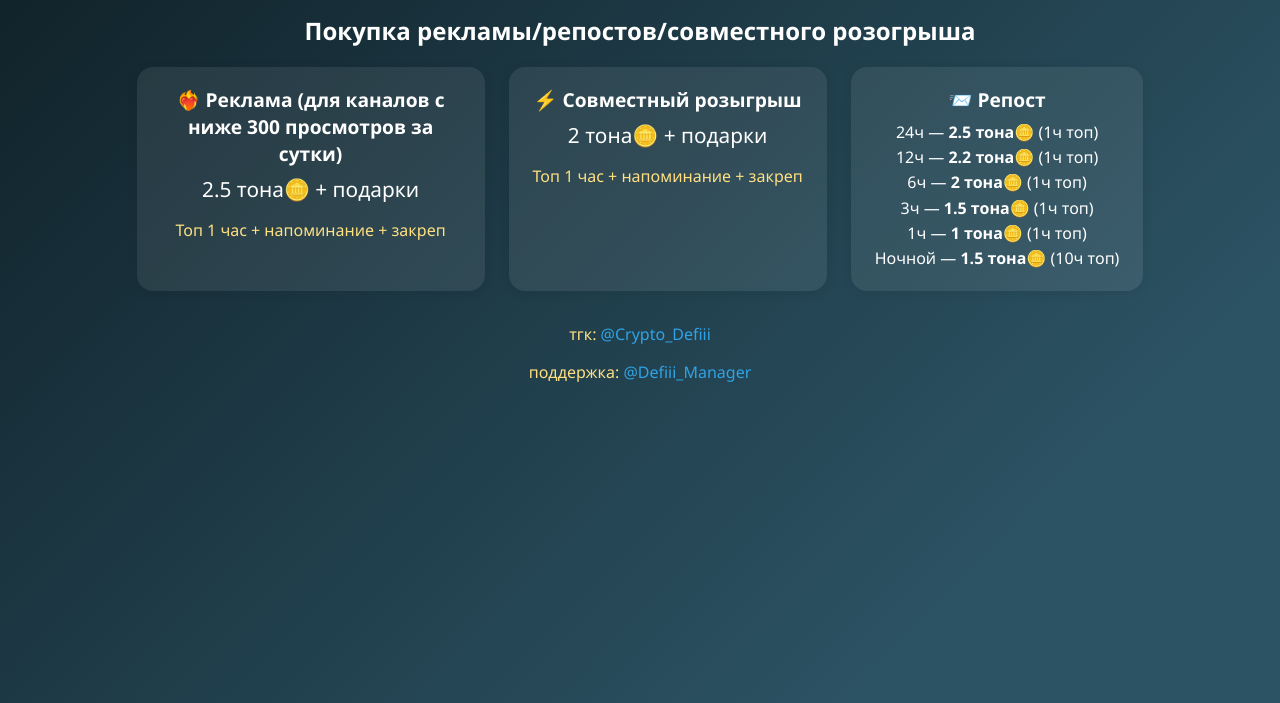
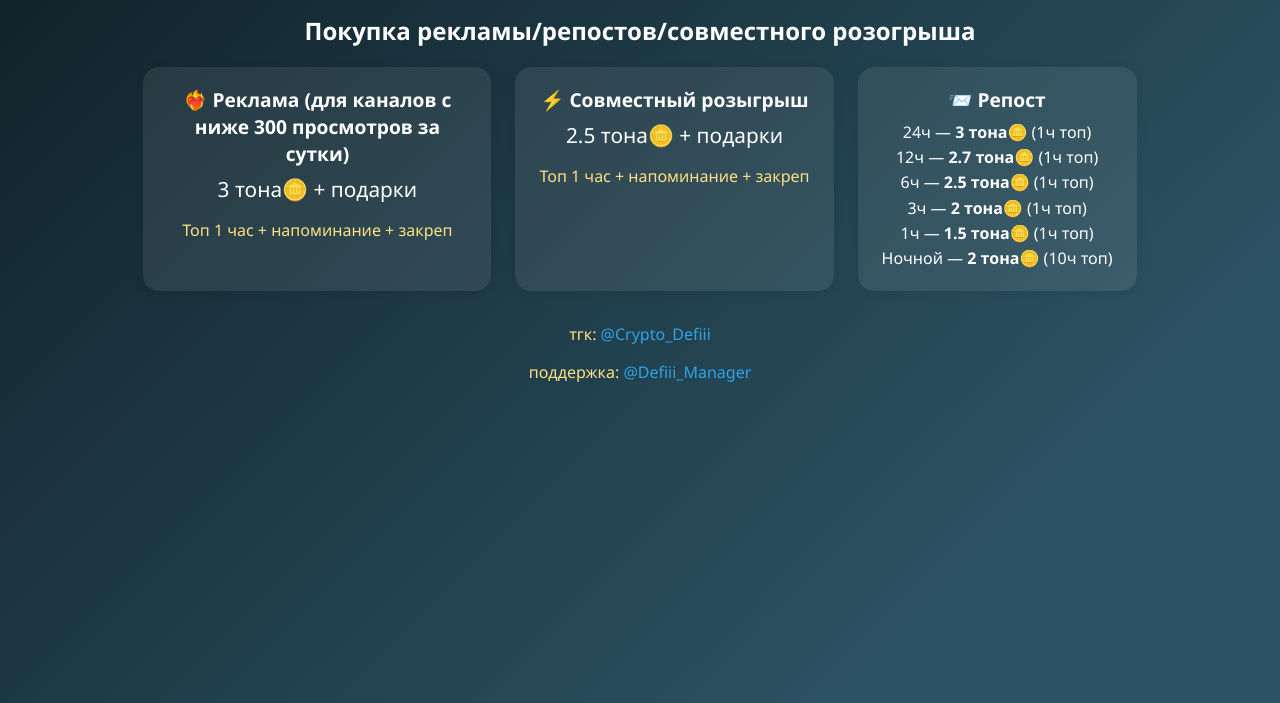
Before and after one commit to Ik4rCat/Defiii-site, a plain HTML site: page index.html in a window 1280 px wide. Shown: the part 97-800 px from the top of the page. Drawn offline with Linux system fonts and the light colour scheme.

Commit message:
Update index.html

```diff
--- a/index.html
+++ b/index.html
@@ -155,23 +155,23 @@
         <section class="price-list">
             <div class="card">
                 <h2>❤️‍🔥 Реклама (для каналов с ниже 300 просмотров за сутки)</h2>
-                <p class="price">2.5 тона🪙 + подарки</p>
+                <p class="price">3 тона🪙 + подарки</p>
                 <p class="desc">Топ 1 час + напоминание + закреп</p>
             </div>
             <div class="card">
                 <h2>⚡️ Совместный розыгрыш</h2>
-                <p class="price">2 тона🪙 + подарки</p>
+                <p class="price">2.5 тона🪙 + подарки</p>
                 <p class="desc">Топ 1 час + напоминание + закреп</p>
             </div>
             <div class="card repost">
                 <h2>📨 Репост</h2>
                 <ul>
-                    <li>24ч — <b>2.5 тона🪙</b> (1ч топ)</li>
-                    <li>12ч — <b>2.2 тона🪙</b> (1ч топ)</li>
-                    <li>6ч — <b>2 тона🪙</b> (1ч топ)</li>
-                    <li>3ч — <b>1.5 тона🪙</b> (1ч топ)</li>
-                    <li>1ч — <b>1 тона🪙</b> (1ч топ)</li>
-                    <li>Ночной — <b>1.5 тона🪙</b> (10ч топ)</li>
+                    <li>24ч — <b>3 тона🪙</b> (1ч топ)</li>
+                    <li>12ч — <b>2.7 тона🪙</b> (1ч топ)</li>
+                    <li>6ч — <b>2.5 тона🪙</b> (1ч топ)</li>
+                    <li>3ч — <b>2 тона🪙</b> (1ч топ)</li>
+                    <li>1ч — <b>1.5 тона🪙</b> (1ч топ)</li>
+                    <li>Ночной — <b>2 тона🪙</b> (10ч топ)</li>
                 </ul>
             </div>
         </section>
```
